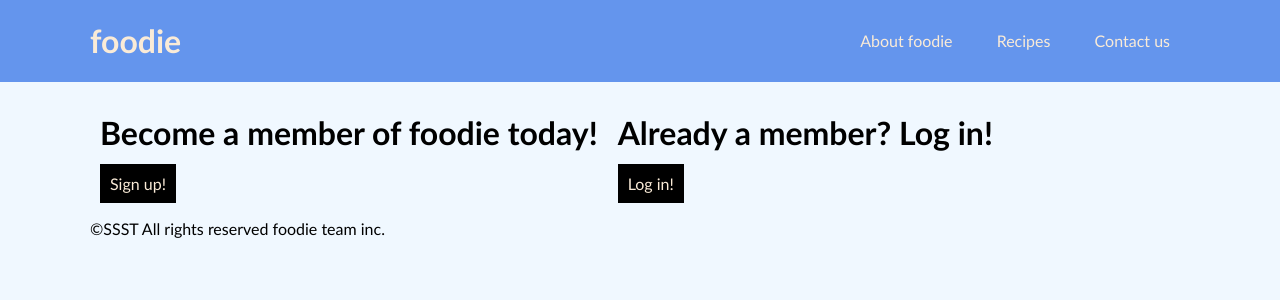
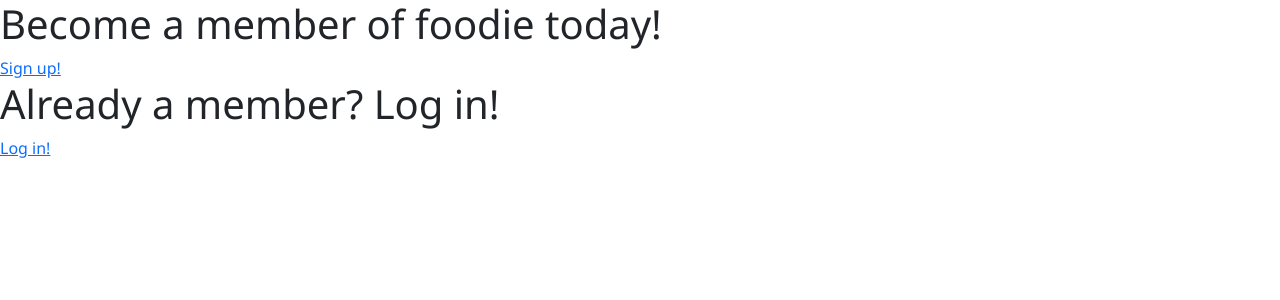
Before and after one commit to f-oo-die/foodie-frontend, an Angular app: page / in a window 1280 px wide. Shown: the top 300 px of the page. Built offline with nearby package versions, Linux system fonts and the light colour scheme.

Commit message:
removed initial styling, added bootstrap and set global styles

```diff
--- a/src/assets/style.css
+++ /dev/null
@@ -1,52 +0,0 @@
-body{
-    font-family:'Trebuchet MS', 'Lucida Sans Unicode', 'Lucida Grande', 'Lucida Sans', Arial, sans-serif;
-    margin:0;
-    background-color:aliceblue;
-}
-
-.wrapper{
-    margin:0 auto;
-    width:1100px;
-}
-
-header{
-    display:flex;
-    justify-content: space-between;
-    align-items: center;
-}
-#header{
-    background-color: cornflowerblue;
-}
-header h1{
-    color:antiquewhite;
-}
-
-header nav a{
-    margin:10px;
-    padding:10px;
-    border-radius: 5px;
-    text-decoration: none;
-    color:antiquewhite;
-}
-
-header nav a:hover{
-    transition:ease-in 0.15s;
-    background-color:black;
-    color:antiquewhite;
-}
-
-#redovi1{
-    display:flex;
-    flex-wrap:nowrap;
-}
-
-.row{
-    margin:10px;
-}
-
-.row a{
-    padding:10px;
-    text-decoration:none;
-    color:antiquewhite;
-    background-color: black;
-}
--- a/src/index.html
+++ b/src/index.html
@@ -2,26 +2,11 @@
 <html lang="en">
 <head>
   <meta charset="utf-8">
-  <title>Homepage</title>
+  <title>Foodie</title>
   <base href="/">
   <meta name="viewport" content="width=device-width, initial-scale=1">
-  <link rel="icon" type="image/x-icon" href="favicon.ico">
-  <link rel="stylesheet" href="assets/style.css">
 </head>
 <body>
-  <div id="header">
-    <header class="wrapper">
-        <h1>foodie</h1>
-        <nav>
-            <a href="#">About foodie</a>
-            <a href="#">Recipes</a>
-            <a href="#">Contact us</a>
-        </nav>
-    </header>
-  </div>
   <app-root></app-root>
-  <footer class="wrapper">
-    <p>&copy;SSST All rights reserved foodie team inc. </p>
-</footer>
 </body>
 </html>
--- a/src/styles.css
+++ b/src/styles.css
@@ -1 +1,9 @@
 /* You can add global styles to this file, and also import other style files */
+@import '~bootstrap/dist/css/bootstrap.min.css';
+
+body {
+  font-family: Segoe UI, Roboto, Helvetica Neue, Arial, Noto Sans, Liberation Sans, sans-serif;
+  max-width: 100%;
+  margin: 0;
+  padding: 0;
+}
```
Also changed, not shown: src/app/app.component.html (+0 -17 lines), 1 other file (tests, documents, lock files or other folders).
